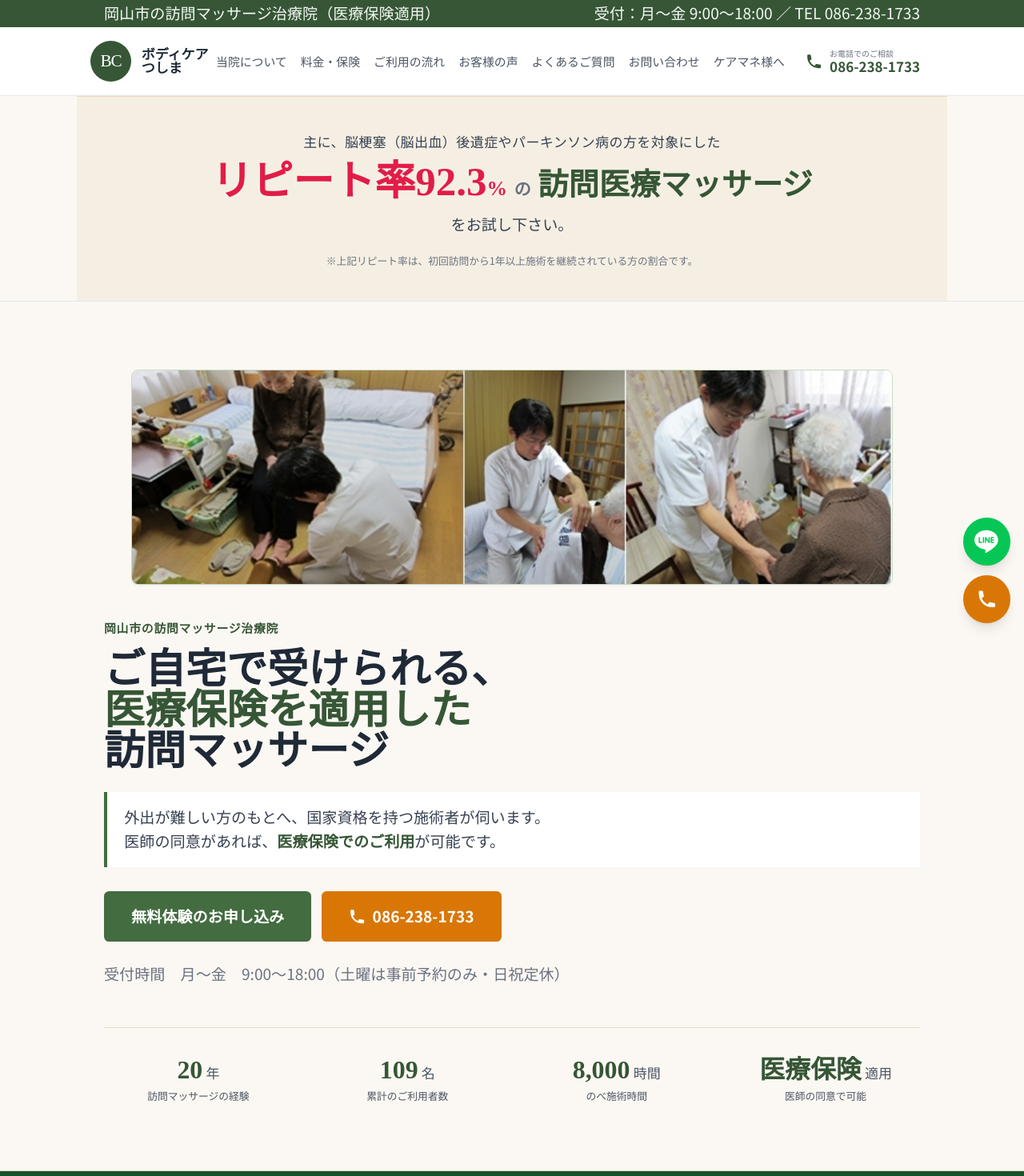
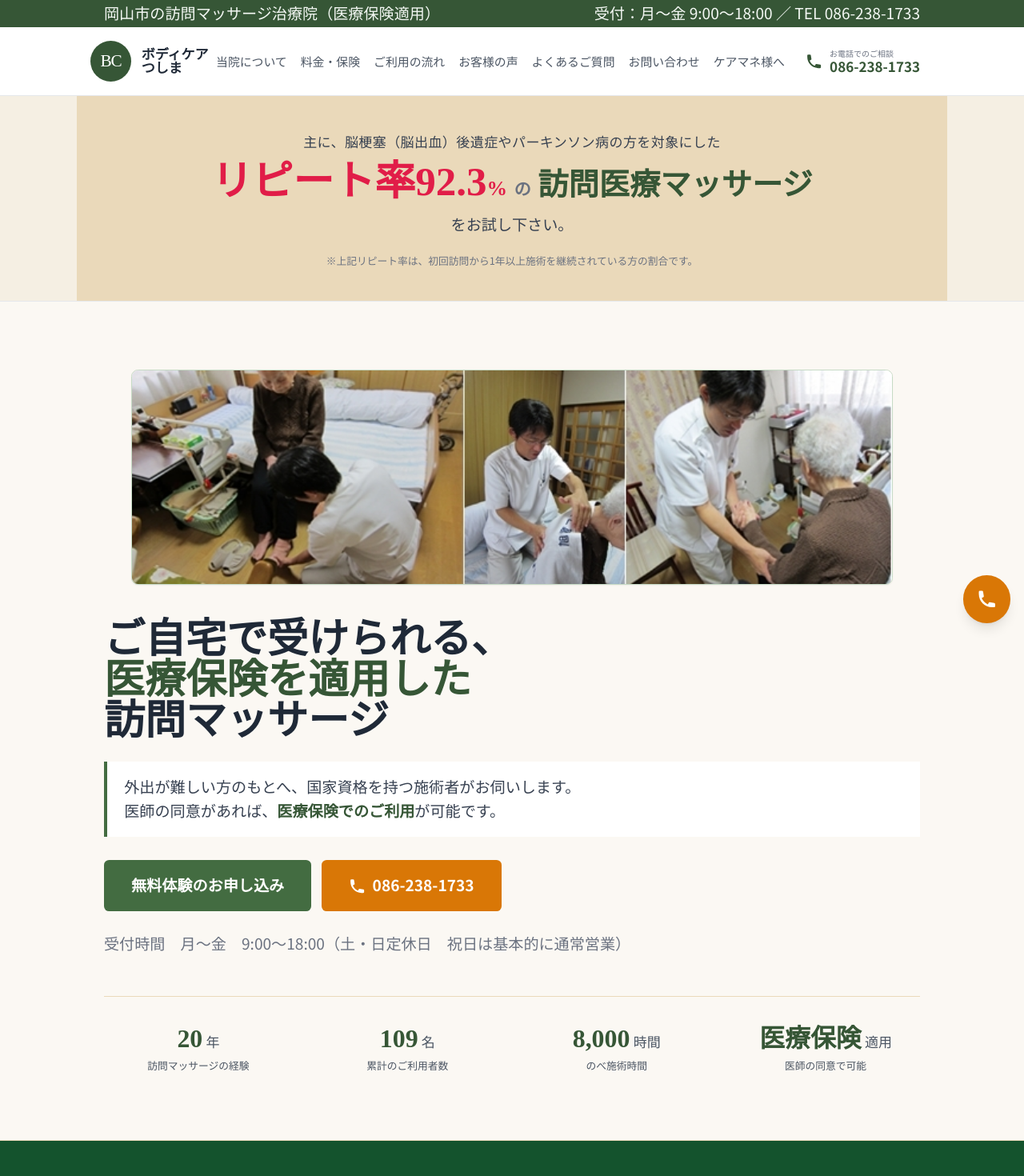
Before and after one commit to choko-1234/body-care-tsushima, a React (Vite) app: page / in a window 1280 px wide. Shown: the top 1470 px of the page at 80% size. Built offline with nearby package versions, Linux system fonts and the light colour scheme.

Commit message:
メニューの調整

```diff
--- a/src/components/layout/FloatingButtons.jsx
+++ b/src/components/layout/FloatingButtons.jsx
@@ -1,7 +1,11 @@
+import {useState} from 'react'
+
 export default function FloatingButtons() {
+  const [showNote, setShowNote] = useState(false);
+
   return (
     <div className="fixed bottom-5 right-4 z-40 flex flex-col gap-3">
-      <a
+      {/* <a
         href="https://lin.ee/XXXXXXX"
         className="flex items-center justify-center w-14 h-14 bg-[#06C755] hover:bg-[#05a648] text-white rounded-full shadow-lg transition-colors"
         aria-label="LINEで相談"
@@ -9,9 +13,20 @@ export default function FloatingButtons() {
         <svg className="w-7 h-7" viewBox="0 0 24 24" fill="currentColor">
           <path d="M19.365 9.863c.349 0 .63.285.63.631 0 .345-.281.63-.63.63H17.61v1.125h1.755c.349 0 .63.283.63.63 0 .344-.281.629-.63.629h-2.386c-.345 0-.627-.285-.627-.629V8.108c0-.345.282-.63.627-.63h2.386c.349 0 .63.285.63.63 0 .349-.281.63-.63.63H17.61v1.125h1.755zm-3.855 3.016c0 .27-.174.51-.432.596-.064.021-.133.031-.199.031-.211 0-.391-.09-.51-.25l-2.443-3.317v2.94c0 .344-.279.629-.631.629-.346 0-.626-.285-.626-.629V8.108c0-.27.173-.51.43-.595.06-.023.136-.033.194-.033.195 0 .375.104.495.254l2.462 3.33V8.108c0-.345.282-.63.63-.63.345 0 .63.285.63.63v4.771zm-5.741 0c0 .344-.282.629-.631.629-.345 0-.627-.285-.627-.629V8.108c0-.345.282-.63.627-.63.349 0 .631.285.631.63v4.771zm-2.466.629H4.917c-.345 0-.63-.285-.63-.629V8.108c0-.345.285-.63.63-.63.348 0 .63.285.63.63v4.141h1.756c.348 0 .629.283.629.63 0 .344-.281.629-.629.629M24 10.314C24 4.943 18.615.572 12 .572S0 4.943 0 10.314c0 4.811 4.27 8.842 10.035 9.608.391.082.923.258 1.058.59.12.301.079.766.038 1.08l-.164 1.02c-.045.301-.24 1.186 1.049.645 1.291-.539 6.916-4.078 9.436-6.975C23.176 14.393 24 12.458 24 10.314" />
         </svg>
-      </a>
+      </a> */}
+
+      {showNote && (
+        <div className="absolute bottom-16 right-0 w-48 bg-white border border-gray-300 rounded-md shadow-lg p-3 text-sm text-gray-700">
+          施術中や車での移動中は<br />
+          電話に出られないことがあります。<br />
+          <br />
+          その際は、留守番電話にメッセージを残していただければ折り返しお電話させていただきます。
+        </div>
+      )}
 
       <a
+        onMouseEnter={() => setShowNote(true)}
+        onMouseLeave={() => setShowNote(false)}
         href="tel:086-238-1733"
         className="flex items-center justify-center w-14 h-14 bg-amber-600 hover:bg-amber-700 text-white rounded-full shadow-lg transition-colors"
         aria-label="電話で問い合わせ"
--- a/src/components/sections/MenuPriceSection.jsx
+++ b/src/components/sections/AboutUsSection.jsx
@@ -5,12 +5,12 @@ const testimonial = {
   image: '/voices/letter-1.jpg',
   title: '感謝の毎日を過ごしております',
   text: '訪問して下さる方は、実直で熱心なお人柄ですので、御親切にご指導していただいております。感謝の毎日を過ごしております。一人暮らしの老人で、分からない事がありましたらすぐに対処して下さるし、私のつまらない愚痴や悩みも話しますので、心が癒えて大変助かっております。良いお方にお世話になり、喜んでおります。よろしくお願い申し上げます。',
-  author: '70代女性',
+  author: '80代女性',
   relation: 'ご本人より',
   area: '岡山市北区',
 }
 
-export default function MenuPriceSection() {
+export default function AboutUsSection() {
   return (
     <section className="py-14 sm:py-20 bg-white">
       <div className="section-container">
@@ -25,7 +25,7 @@ export default function MenuPriceSection() {
           {/* ブロック1: 実績 */}
           <div className="space-y-4">
             <h3 className="text-xl sm:text-2xl font-serif font-bold text-gray-800">
-              岡山市での訪問マッサージ実績
+              訪問マッサージ実績
             </h3>
             <p>
               ボディケア つしまでは、上記のような不安やお悩みを解決するためのお手伝いとして、医療保険を適用した「訪問マッサージ」を行っております。今までに、在宅及び介護施設内入居者の方を対象に、現在も施術継続中の方、実費施術の方を含めて、トータル<strong className="text-primary-700">約109名の方のサポート（のべ施術時間8000時間超）</strong>をさせていただいてまいりました。その経験を生かして、あなたの体のケアに全力で取り組んでまいります。
--- a/src/components/sections/Hero.jsx
+++ b/src/components/sections/Hero.jsx
@@ -14,9 +14,6 @@ export default function Hero() {
 
           {/* Text - その下 */}
           <div>
-            <p className="text-sm text-primary-700 font-bold mb-4 tracking-wider">
-              岡山市の訪問マッサージ治療院
-            </p>
 
             <h1 className="text-3xl sm:text-4xl lg:text-5xl font-serif font-bold text-gray-800 leading-[1.4] mb-6">
               ご自宅で受けられる、<br />
@@ -26,7 +23,7 @@ export default function Hero() {
 
             <div className="bg-white border-l-4 border-primary-600 px-5 py-4 mb-7">
               <p className="text-base sm:text-lg text-gray-700 leading-relaxed">
-                外出が難しい方のもとへ、国家資格を持つ施術者が伺います。<br />
+                外出が難しい方のもとへ、国家資格を持つ施術者がお伺いします。<br />
                 医師の同意があれば、<strong className="text-primary-700">医療保険でのご利用</strong>が可能です。
               </p>
             </div>
@@ -44,7 +41,7 @@ export default function Hero() {
             </div>
 
             <p className="text-lg text-gray-500">
-              受付時間　月〜金　9:00〜18:00（土曜は事前予約のみ・日祝定休）
+              受付時間　月〜金　9:00〜18:00（土・日定休日　祝日は基本的に通常営業）
             </p>
           </div>
         </div>
--- a/src/components/sections/RepeatRateBanner.jsx
+++ b/src/components/sections/RepeatRateBanner.jsx
@@ -1,7 +1,7 @@
 export default function RepeatRateBanner() {
   return (
-    <section className="bg-cream-50 border-b ">
-      <div className="section-container py-8 sm:py-10 bg-cream-100 border-t border-cream-200" >
+    <section className="bg-cream-100 border-b ">
+      <div className="section-container py-8 sm:py-10 bg-cream-200 border-t border-cream-200" >
         <div className="text-center max-w-3xl mx-auto" >
           <p className="text-sm sm:text-base text-gray-700 mb-3 tracking-wide">
             主に、脳梗塞（脳出血）後遺症やパーキンソン病の方を対象にした
--- a/src/components/sections/ServiceDefinitionSection.jsx
+++ b/src/components/sections/ServiceDefinitionSection.jsx
@@ -18,9 +18,10 @@ export default function ServiceDefinitionSection() {
         <div className="bg-white border border-gray-200 rounded-md p-7 sm:p-10 mb-10">
           <p className="text-lg sm:text-xl text-gray-800 leading-[1.9] font-serif">
             「ボディケアつしま」の訪問マッサージは、<br className="hidden sm:block" />
-            <span className="text-primary-700 font-bold">国家資格を持つ施術者</span>がご自宅や施設へ伺い、<br className="hidden sm:block" />
+            <span className="text-primary-700 font-bold">国家資格を持つ施術者</span>がご自宅や施設へお伺いして、<br className="hidden sm:block" />
+            要介護者の方を対象に、
             <span className="text-primary-700 font-bold">医療保険を適用</span>して、<br className="hidden sm:block" />
-            マッサージや機能訓練（リハビリ）を行うサービスです。
+            マッサージや簡単な機能訓練（リハビリ）を行うサービスです。
           </p>
         </div>
 
@@ -54,7 +55,7 @@ export default function ServiceDefinitionSection() {
               </div>
               <div>
                 <dt className="font-bold text-primary-700 mb-1">経済的な負担を抑えます</dt>
-                <dd className="text-sm">医療保険適用で、1回あたりのご負担は数百円から。長く続けやすい料金です。</dd>
+                <dd className="text-sm">医療保険適用で、1回あたりのご負担は1割負担で数百円から。長く続けやすい料金です。</dd>
               </div>
               <div>
                 <dt className="font-bold text-primary-700 mb-1">無料の体験施術ができます</dt>
--- a/src/pages/HomePage.jsx
+++ b/src/pages/HomePage.jsx
@@ -5,7 +5,7 @@ import Hero from '../components/sections/Hero'
 import RepeatRateBanner from '../components/sections/RepeatRateBanner'
 import WorriesSection from '../components/sections/WorriesSection'
 import ServiceDefinitionSection from '../components/sections/ServiceDefinitionSection'
-import MenuPriceSection from '../components/sections/MenuPriceSection'
+import AboutUsSection from '../components/sections/AboutUsSection'
 import TrialForm from '../components/sections/TrialForm'
 
 export default function HomePage() {
@@ -22,9 +22,9 @@ export default function HomePage() {
         {/* 3. サービスの定義 */}
         <ServiceDefinitionSection />
         {/* 4. サービス紹介 + ご利用者様の声（SEO用） */}
-        <MenuPriceSection />
+        <AboutUsSection />
         {/* 無料体験フォーム */}
-        <TrialForm />
+        {/*<TrialForm /> */}
       </main>
       <Footer />
       <FloatingButtons />
```
